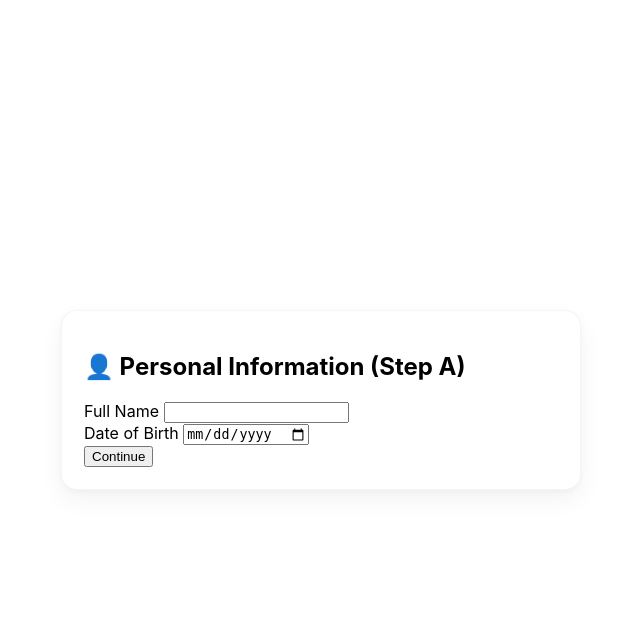
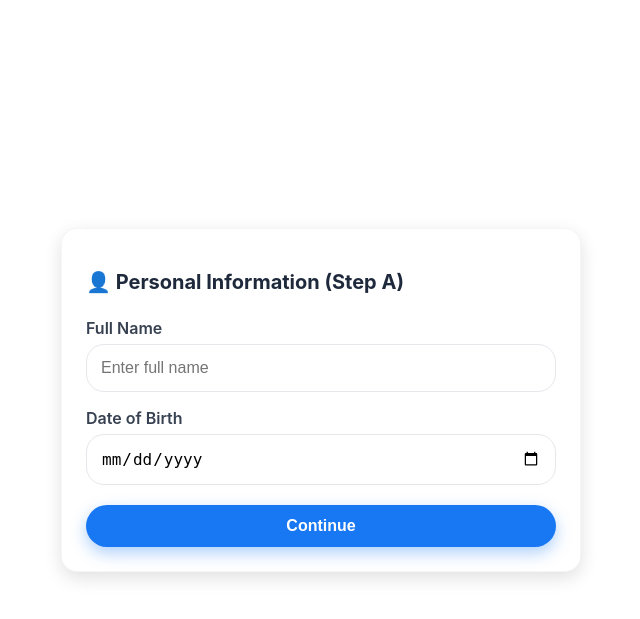
Before and after one commit to jayzguyttw-star/monetization_platform, a Flask app: template templates/f1_A.html in a window 1280 px wide. Shown: the top 619 px of the page, without its empty margins (319-959 px from the left). Run offline with Flask 3, Linux system fonts and the light colour scheme; the template is opened without the code that fills it, so the values that code supplies are empty.

Commit message:
Update f1_A.html
Update f1_A.html

```diff
--- a/templates/f1_A.html
+++ b/templates/f1_A.html
@@ -1,21 +1,84 @@
 {% extends "base.html" %}
 {% block body %}
-<div class="card" style="max-width:520px;margin:28px auto;border-radius:16px;">
-<h2 class="section-title">👤 Personal Information (Step A)</h2>
+<div class="card" style="max-width:520px;margin:28px auto;border-radius:16px;padding:24px;box-shadow:0 6px 18px rgba(0,0,0,0.12);">
 
+  <h2 class="section-title" style="font-size:20px;font-weight:700;margin-bottom:24px;color:#1e293b;">
+    👤 Personal Information (Step A)
+  </h2>
 
-<div class="form-group">
-<label>Full Name</label>
-<input class="input" name="fullname">
+  <form id="f1Aform" novalidate>
+
+    <div class="form-group" style="margin-bottom:16px;">
+      <label style="font-weight:600;color:#374151;">Full Name</label>
+      <input class="input" name="fullname" placeholder="Enter full name" required>
+      <div class="error" style="display:none;color:#ef4444;font-size:13px;">Please enter your full name</div>
+    </div>
+
+    <div class="form-group" style="margin-bottom:20px;">
+      <label style="font-weight:600;color:#374151;">Date of Birth</label>
+      <input class="input" type="date" name="dob" required>
+      <div class="error" style="display:none;color:#ef4444;font-size:13px;">Please select your date of birth</div>
+    </div>
+
+    <button class="btn" type="submit"
+      style="width:100%;background:#1877F2;color:#fff;font-size:16px;font-weight:700;padding:12px;border-radius:25px;cursor:pointer;border:none;box-shadow:0 6px 16px rgba(24,119,242,0.35);">
+      Continue
+    </button>
+
+  </form>
 </div>
 
+<script>
+document.getElementById("f1Aform").addEventListener("submit", function(e){
+  e.preventDefault();
 
-<div class="form-group">
-<label>Date of Birth</label>
-<input class="input" type="date" name="dob">
-</div>
+  const fullname = document.querySelector('input[name="fullname"]');
+  const dob = document.querySelector('input[name="dob"]');
+  let valid = true;
 
+  document.querySelectorAll(".error").forEach(e => e.style.display = "none");
+  fullname.classList.remove("input-error");
+  dob.classList.remove("input-error");
 
-<button class="btn">Continue</button>
-</div>
+  if (!fullname.value.trim()) {
+    valid = false;
+    fullname.classList.add("input-error");
+    fullname.nextElementSibling.style.display = "block";
+  }
+
+  if (!dob.value) {
+    valid = false;
+    dob.classList.add("input-error");
+    dob.nextElementSibling.style.display = "block";
+  }
+
+  if (!valid) return;
+
+  // ✅ SUCCESS — Go to spinner2.html
+  window.location.href = "spinner2.html";
+});
+</script>
+
+<style>
+.input {
+  width: 100%;
+  padding: 14px;
+  border-radius: 18px;
+  border: 1px solid #e5e7eb;
+  margin-top: 6px;
+  font-size: 16px;
+  transition: border-color 0.2s, box-shadow 0.2s;
+}
+
+.input:focus {
+  border-color: #1877F2;
+  box-shadow: 0 0 0 3px rgba(24,119,242,0.2);
+}
+
+.input-error {
+  border-color: #ef4444 !important;
+  box-shadow: 0 0 0 3px rgba(239,68,68,0.15) !important;
+}
+</style>
+
 {% endblock %}
```
